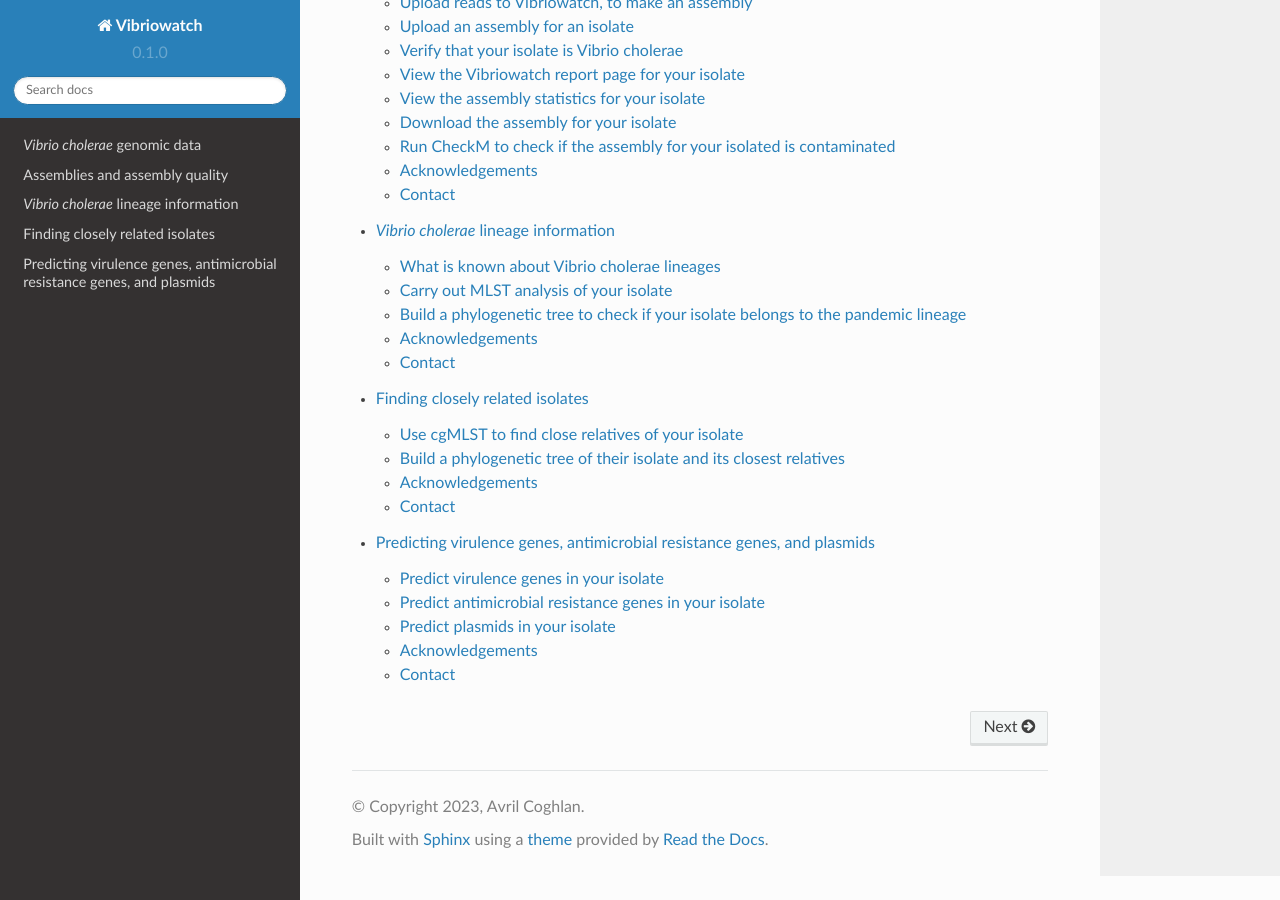
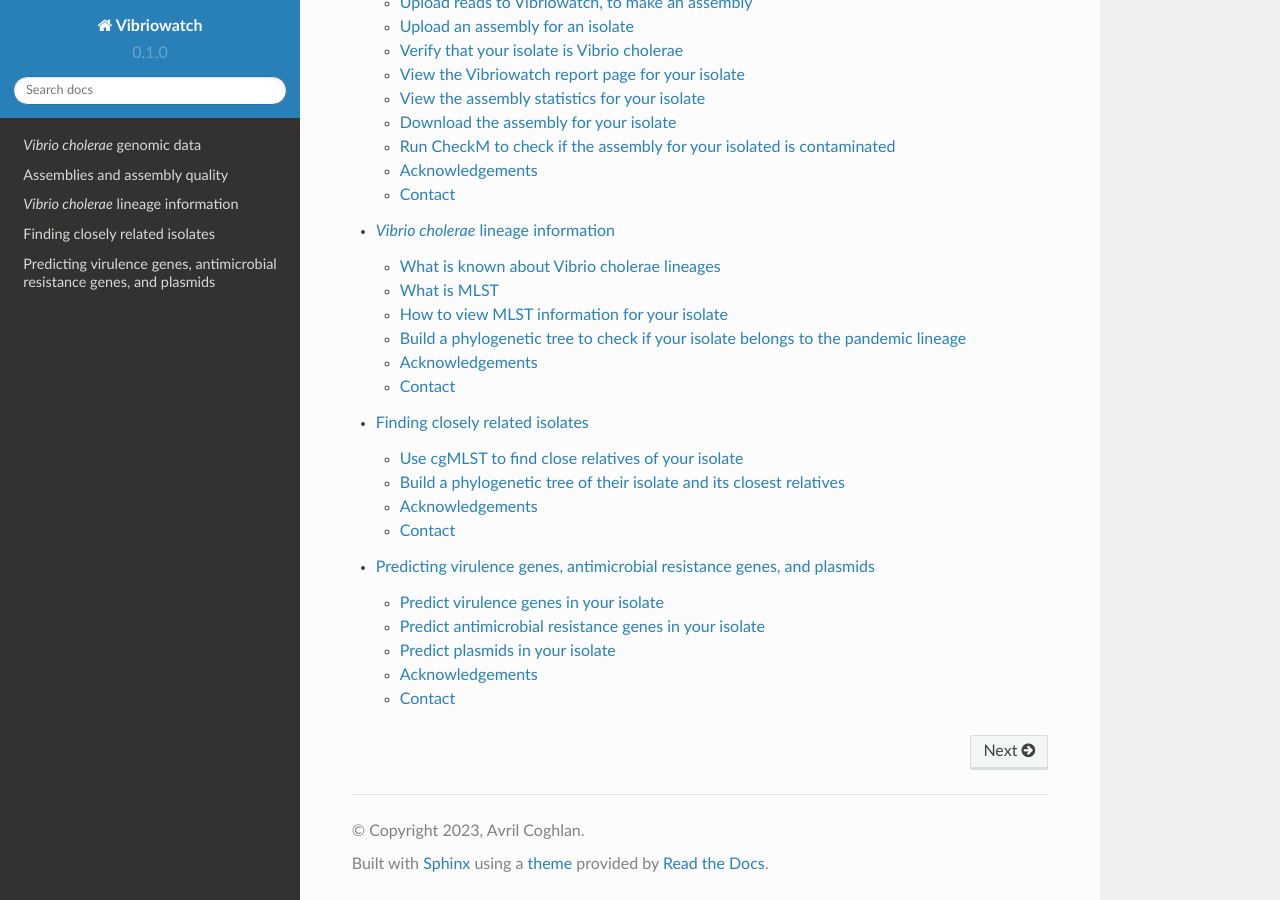
Before and after one commit to avrilcoghlan/vibriowatch, a Sphinx documentation site: the page built from docs/source/index.rst, in a window 1280 px wide and 900 px high, scrolled down 1885 px. Built offline with Sphinx 7.4.7 and the Read the Docs theme 2.0.0, drawn with Linux system fonts in a browser that asks for light colours.

Commit message:
Update mlst.rst
Added information on ST515.

```diff
--- a/docs/source/mlst.rst
+++ b/docs/source/mlst.rst
@@ -4,7 +4,8 @@
 In this section, we will describe how you can:
 
 * `What is known about Vibrio cholerae lineages`_.
-* `Carry out MLST analysis of your isolate`_.
+* `What is MLST`_.
+* `How to view MLST information for your isolate`_.
 * `Build a phylogenetic tree to check if your isolate belongs to the pandemic lineage`_.
 
 What is known about Vibrio cholerae lineages
@@ -42,8 +43,8 @@
 
 The best way to figure out whether your isolate belongs to a *V. cholerae* lineage that has already been named is to carry out a phylogenetic analysis. For example, below we will explain how to use a phylogenetic analysis to figure out whether your *V. cholerae* isolate belongs to the current pandemic lineage (7PET lineage).
 
-Carry out MLST analysis of your isolate
----------------------------------------
+What is MLST
+------------
 
 Carrying out a phylogenetic analysis to figure out whether your isolate belongs to a named *V. cholerae* lineage (e.g. to the 7PET lineage) takes some time and effort, but is a relatively accurate way to determine the lineage of an isolate.
 
@@ -80,6 +81,9 @@
 
 Sometimes you will see that the sequence type of an isolate does not start with 'ST', but instead with a '*' symbol. This means that it is a novel sequence type that has not been included in the *V. cholerae* MLST scheme.
 
+How to view MLST information for your isolate
+---------------------------------------------
+
 As you can see, MLST information can give you a quick idea of whether your isolate might belong to the current pandemic ('7PET') lineage of *V. cholerae*.
 To view MLST information for your isolate's genome, you can look at the top of the 'report page' for your isolate in Vibriowatch.
 An example of the top of a report page is shown here:
@@ -87,8 +91,17 @@
 .. image:: Picture15.png
   :width: 500
 
-In the example above, the isolate is classified as MLST sequence type ST69, based on its sequence at the seven housekeeping genes (ie. *adk*, *gyrB*, *mdh*, *metE*, *pntA*, *purM*, *pyrC*). The allele at each gene in the MLST scheme is given, e.g. this isolate has allele 7 of gene *adk*.
-ST69 is one of the STs (sequence types) often seen for the current pandemic ('7PET') lineage of *Vibrio cholerae*, so this suggests that this isolate belongs to the pandemic lineage. Note that it is possible that the pandemic lineage also contains other rare STs as well as ST69 and ST515. Therefore, if you isolate is not ST69 or ST515, it is still possible that it your isolate belongs to the pandemic lineage; you will need to build a phylogenetic tree to find out (see `Build a phylogenetic tree to check if your isolate belongs to the pandemic lineage`_).
+In the example above, the isolate is classified as MLST sequence type ST69, based on its sequence at the seven housekeeping genes (ie. *adk*, *gyrB*, *mdh*, *metE*, *pntA*, *purM*, *pyrC*). The allele at each gene in the MLST scheme is given, e.g. this isolate has allele 7 of gene *adk*, allele 11 of *gyrB*, allele 4 of *mdh*, allele 37 of *metE*, allele 12 of *pntA*, allele 1 of *purM*, and allele 20 of *pyrC*.
+ST69 is one of the STs (sequence types) often seen for the current pandemic ('7PET') lineage of *Vibrio cholerae*, so this suggests that this isolate belongs to the pandemic lineage.
+
+Here is another example of the top of the 'report page' for a different isolate in Vibriowatch, showing that it is MLST sequence type ST515:
+
+.. image:: Picture61.png
+  :width: 500
+
+This isolate has the same alleles as the isolate above at the *adk*, *gyrB*, *mdh*, *pntA*, *purM* and *pyrC* genes, but has allele 206 of *metE*. Because of that, it is classified as a different sequence type (ST515) than the isolate above (which is ST69). Like ST69, ST515 is another sequence type that is often seen for the current pandemic lineage (7PET lineage).
+
+Note that it is possible that the pandemic lineage also contains other rare STs as well as ST69 and ST515. Therefore, if you isolate is not ST69 or ST515, it is still possible that it your isolate belongs to the pandemic lineage; you will need to build a phylogenetic tree to find out (see `Build a phylogenetic tree to check if your isolate belongs to the pandemic lineage`_).
 
 Build a phylogenetic tree to check if your isolate belongs to the pandemic lineage
 ----------------------------------------------------------------------------------
```
